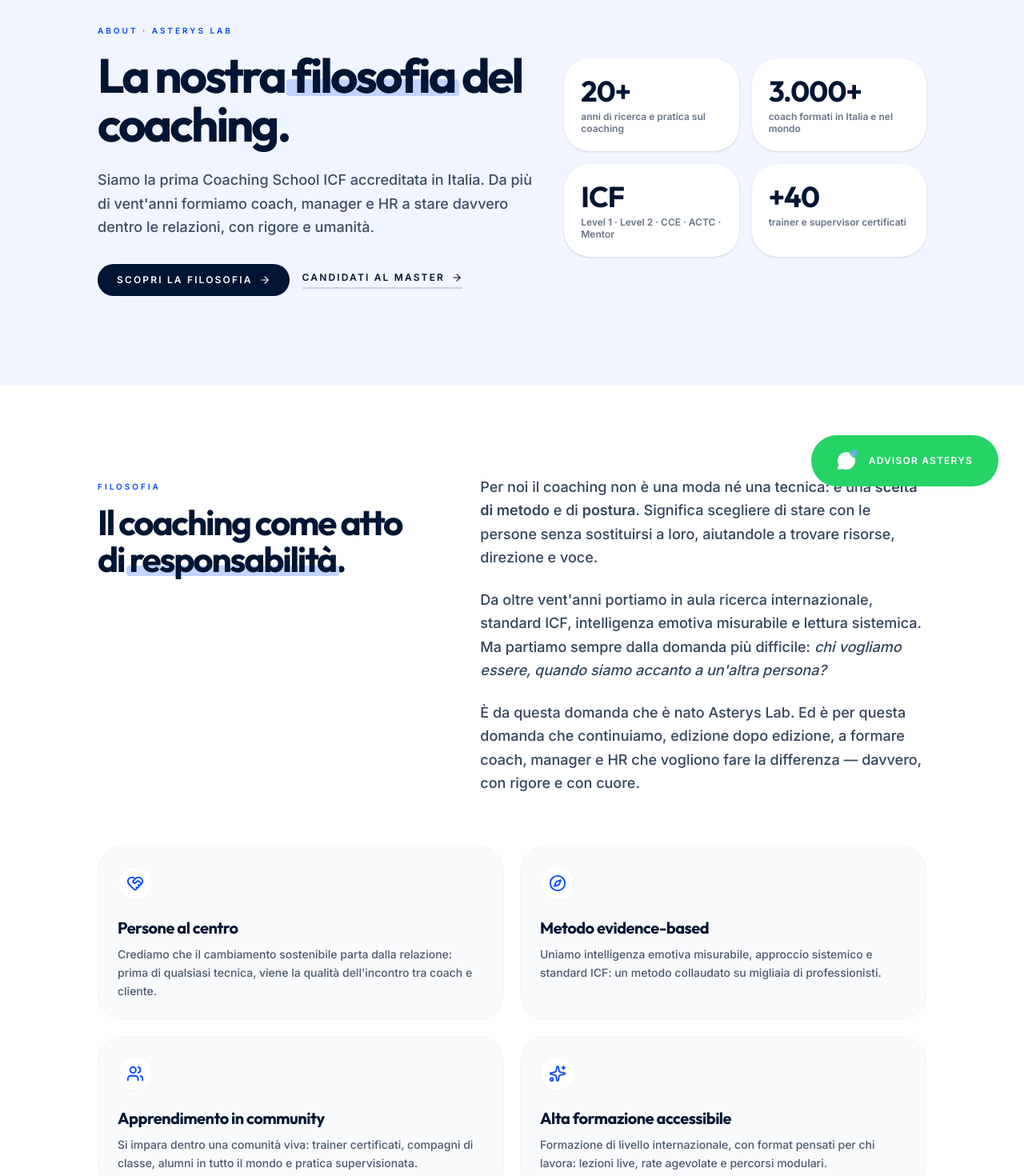
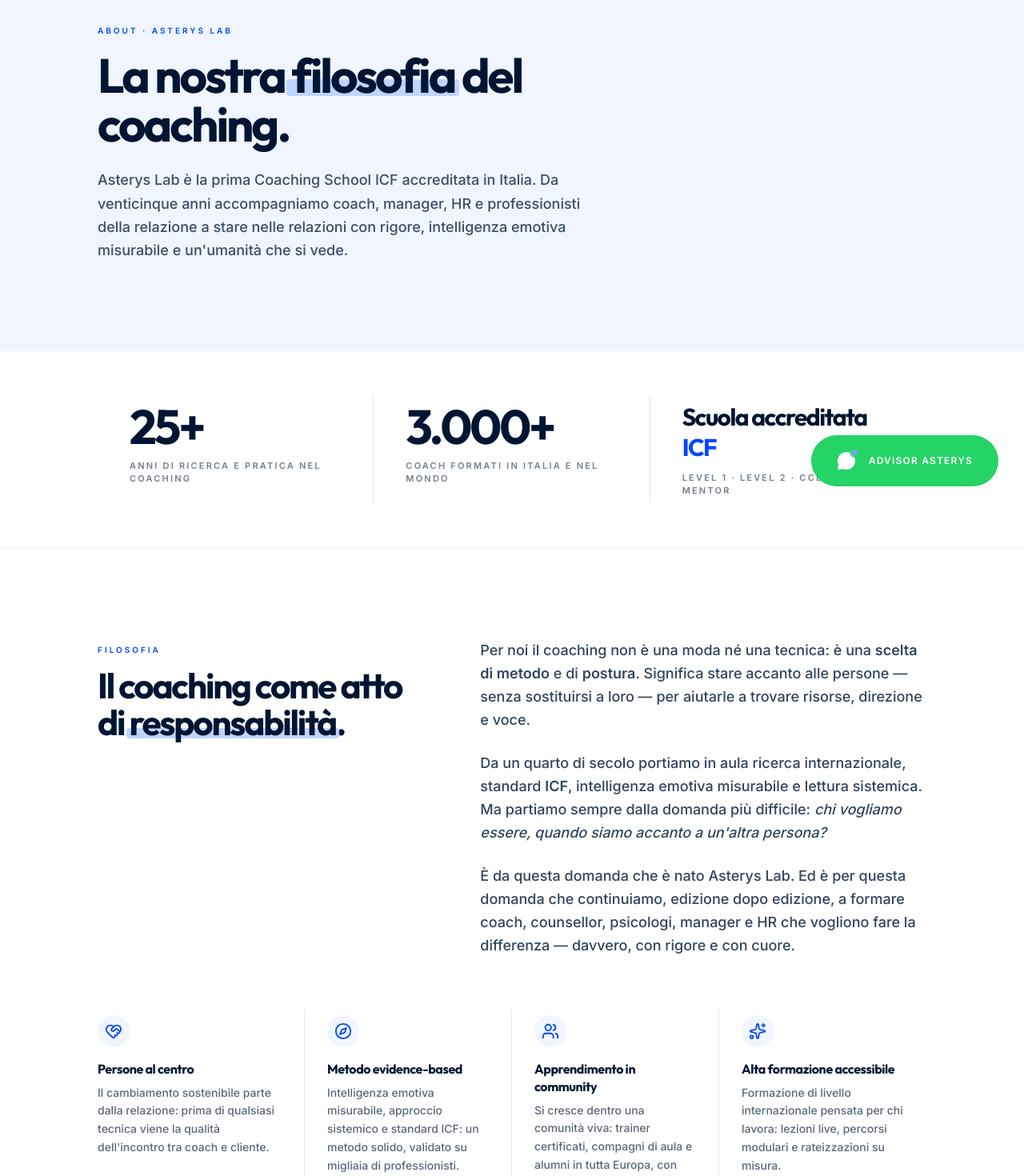
Before and after one commit to danielecolasanti22-wq/asterys-lab---scuola-di-coaching-icf, a React (Vite) app: page /about in a window 1280 px wide. Shown: the part 160-1630 px from the top of the page at 80% size. Built offline with nearby package versions, Linux system fonts and the light colour scheme.

Commit message:
Update About.tsx

```diff
--- a/src/pages/About.tsx
+++ b/src/pages/About.tsx
@@ -1,8 +1,6 @@
 import { useEffect, useState } from 'react';
-import { useLocation, Link } from 'react-router-dom';
-import { motion } from 'motion/react';
+import { useLocation } from 'react-router-dom';
 import {
-  ArrowRight,
   Compass,
   HeartHandshake,
   Users,
@@ -18,33 +16,33 @@
     icon: <HeartHandshake size={22} />,
     title: 'Persone al centro',
     body:
-      'Crediamo che il cambiamento sostenibile parta dalla relazione: prima di qualsiasi tecnica, viene la qualità dell\'incontro tra coach e cliente.',
+      'Il cambiamento sostenibile parte dalla relazione: prima di qualsiasi tecnica viene la qualità dell\'incontro tra coach e cliente.',
   },
   {
     icon: <Compass size={22} />,
     title: 'Metodo evidence-based',
     body:
-      'Uniamo intelligenza emotiva misurabile, approccio sistemico e standard ICF: un metodo collaudato su migliaia di professionisti.',
+      'Intelligenza emotiva misurabile, approccio sistemico e standard ICF: un metodo solido, validato su migliaia di professionisti.',
   },
   {
     icon: <Users size={22} />,
     title: 'Apprendimento in community',
     body:
-      'Si impara dentro una comunità viva: trainer certificati, compagni di classe, alumni in tutto il mondo e pratica supervisionata.',
+      'Si cresce dentro una comunità viva: trainer certificati, compagni di aula e alumni in tutta Europa, con pratica supervisionata.',
   },
   {
     icon: <Sparkles size={22} />,
     title: 'Alta formazione accessibile',
     body:
-      'Formazione di livello internazionale, con format pensati per chi lavora: lezioni live, rate agevolate e percorsi modulari.',
+      'Formazione di livello internazionale pensata per chi lavora: lezioni live, percorsi modulari e rateizzazioni su misura.',
   },
 ];
 
 const values = [
-  { label: 'Rigore', body: 'Standard ICF, supervisione, valutazione continua.' },
+  { label: 'Rigore', body: 'Standard ICF, supervisione e valutazione continua.' },
   { label: 'Umanità', body: 'La relazione prima della performance.' },
-  { label: 'Impatto', body: 'Strumenti concreti, misurabili, replicabili.' },
-  { label: 'Comunità', body: 'Alumni, trainer e advisor a supporto del percorso.' },
+  { label: 'Impatto', body: 'Strumenti concreti, misurabili e replicabili nella tua pratica.' },
+  { label: 'Comunità', body: 'Alumni, trainer e advisor a supporto del tuo percorso.' },
 ];
 
 type PressLogoEntry = { name: string; file: string; tall?: boolean };
@@ -121,8 +119,8 @@
     <div className="bg-white text-brand-navy">
       {/* HERO */}
       <section className="relative overflow-hidden bg-brand-blue-soft/60">
-        <div className="max-w-[1100px] mx-auto px-4 sm:px-8 py-20 lg:py-28 grid lg:grid-cols-[1.2fr_1fr] gap-10 items-center">
-          <div>
+        <div className="max-w-[1100px] mx-auto px-4 sm:px-8 py-20 lg:py-28">
+          <div className="max-w-3xl">
             <span className="text-[10px] font-black uppercase tracking-[0.3em] text-brand-accent">
               About · Asterys Lab
             </span>
@@ -134,44 +132,42 @@
               </span>{' '}
               del coaching.
             </h1>
-            <p className="mt-6 text-lg text-brand-navy/75 font-medium max-w-[560px] leading-relaxed">
-              Siamo la prima Coaching School ICF accreditata in Italia. Da più di vent'anni formiamo
-              coach, manager e HR a stare davvero dentro le relazioni, con rigore e umanità.
+            <p className="mt-6 text-lg text-brand-navy/75 font-medium max-w-[640px] leading-relaxed">
+              Asterys Lab è la prima Coaching School ICF accreditata in Italia. Da venticinque anni
+              accompagniamo coach, manager, HR e professionisti della relazione a stare nelle relazioni
+              con rigore, intelligenza emotiva misurabile e un'umanità che si vede.
             </p>
-            <div className="mt-8 flex flex-wrap items-center gap-4">
-              <a
-                href="#filosofia"
-                className="inline-flex items-center gap-2 bg-brand-navy text-white px-6 py-3 rounded-full text-xs font-black uppercase tracking-[0.18em] hover:bg-brand-accent transition-colors"
-              >
-                Scopri la filosofia
-                <ArrowRight size={14} />
-              </a>
-              <Link
-                to="/iscriviti"
-                className="inline-flex items-center gap-2 text-brand-navy text-xs font-black uppercase tracking-[0.18em] border-b-2 border-brand-navy/15 hover:border-brand-accent hover:text-brand-accent transition-colors pb-1"
-              >
-                Candidati al Master
-                <ArrowRight size={14} />
-              </Link>
+          </div>
+        </div>
+      </section>
+
+      {/* STATS COUNTER */}
+      <section className="bg-white border-b border-gray-100">
+        <div className="max-w-[1100px] mx-auto px-4 sm:px-8 py-10 lg:py-14">
+          <div className="grid grid-cols-1 sm:grid-cols-3 divide-y sm:divide-y-0 sm:divide-x divide-gray-200">
+            <div className="px-2 sm:px-6 lg:px-10 py-6 sm:py-2 text-center sm:text-left">
+              <p className="text-5xl lg:text-6xl font-display font-black tracking-tighter text-brand-navy leading-none">
+                25+
+              </p>
+              <p className="mt-3 text-[11px] font-black uppercase tracking-[0.2em] text-brand-navy/55 leading-snug">
+                Anni di ricerca e pratica nel coaching
+              </p>
             </div>
-          </div>
-
-          <div className="grid grid-cols-2 gap-4">
-            <div className="bg-white rounded-2xl p-5 shadow-sm border border-white/80">
-              <p className="text-4xl font-display font-black tracking-tight text-brand-navy">20+</p>
-              <p className="text-xs font-bold text-brand-navy/60 mt-1 leading-tight">anni di ricerca e pratica sul coaching</p>
+            <div className="px-2 sm:px-6 lg:px-10 py-6 sm:py-2 text-center sm:text-left">
+              <p className="text-5xl lg:text-6xl font-display font-black tracking-tighter text-brand-navy leading-none">
+                3.000+
+              </p>
+              <p className="mt-3 text-[11px] font-black uppercase tracking-[0.2em] text-brand-navy/55 leading-snug">
+                Coach formati in Italia e nel mondo
+              </p>
             </div>
-            <div className="bg-white rounded-2xl p-5 shadow-sm border border-white/80">
-              <p className="text-4xl font-display font-black tracking-tight text-brand-navy">3.000+</p>
-              <p className="text-xs font-bold text-brand-navy/60 mt-1 leading-tight">coach formati in Italia e nel mondo</p>
-            </div>
-            <div className="bg-white rounded-2xl p-5 shadow-sm border border-white/80">
-              <p className="text-4xl font-display font-black tracking-tight text-brand-navy">ICF</p>
-              <p className="text-xs font-bold text-brand-navy/60 mt-1 leading-tight">Level 1 · Level 2 · CCE · ACTC · Mentor</p>
-            </div>
-            <div className="bg-white rounded-2xl p-5 shadow-sm border border-white/80">
-              <p className="text-4xl font-display font-black tracking-tight text-brand-navy">+40</p>
-              <p className="text-xs font-bold text-brand-navy/60 mt-1 leading-tight">trainer e supervisor certificati</p>
+            <div className="px-2 sm:px-6 lg:px-10 py-6 sm:py-2 text-center sm:text-left">
+              <p className="text-2xl lg:text-3xl font-display font-black tracking-tighter text-brand-navy leading-tight">
+                Scuola accreditata <span className="text-brand-accent">ICF</span>
+              </p>
+              <p className="mt-3 text-[11px] font-black uppercase tracking-[0.2em] text-brand-navy/55 leading-snug">
+                Level 1 · Level 2 · CCE · ACTC · Mentor
+              </p>
             </div>
           </div>
         </div>
@@ -196,40 +192,36 @@
             <div className="space-y-6 text-lg text-brand-navy/80 font-medium leading-relaxed">
               <p>
                 Per noi il coaching non è una moda né una tecnica: è una <strong>scelta di metodo</strong>
-                {' '}e di <strong>postura</strong>. Significa scegliere di stare con le persone senza sostituirsi
-                a loro, aiutandole a trovare risorse, direzione e voce.
+                {' '}e di <strong>postura</strong>. Significa stare accanto alle persone — senza sostituirsi
+                a loro — per aiutarle a trovare risorse, direzione e voce.
               </p>
               <p>
-                Da oltre vent'anni portiamo in aula ricerca internazionale, standard ICF,
-                intelligenza emotiva misurabile e lettura sistemica. Ma partiamo sempre dalla domanda
-                più difficile: <em>chi vogliamo essere, quando siamo accanto a un'altra persona?</em>
+                Da un quarto di secolo portiamo in aula ricerca internazionale, standard <strong>ICF</strong>,
+                intelligenza emotiva misurabile e lettura sistemica. Ma partiamo sempre dalla domanda più
+                difficile: <em>chi vogliamo essere, quando siamo accanto a un'altra persona?</em>
               </p>
               <p>
                 È da questa domanda che è nato Asterys Lab. Ed è per questa domanda che continuiamo,
-                edizione dopo edizione, a formare coach, manager e HR che vogliono fare la differenza —
-                davvero, con rigore e con cuore.
+                edizione dopo edizione, a formare coach, counsellor, psicologi, manager e HR che vogliono
+                fare la differenza — davvero, con rigore e con cuore.
               </p>
             </div>
           </div>
 
-          <div className="mt-16 grid sm:grid-cols-2 gap-5">
+          <div className="mt-16 grid grid-cols-1 lg:grid-cols-4 divide-y lg:divide-y-0 lg:divide-x divide-gray-200">
             {pillars.map((p) => (
-              <motion.div
+              <div
                 key={p.title}
-                initial={{ opacity: 0, y: 12 }}
-                whileInView={{ opacity: 1, y: 0 }}
-                viewport={{ once: true, margin: '-60px' }}
-                transition={{ duration: 0.35, ease: 'easeOut' }}
-                className="bg-gray-50 rounded-2xl p-6 border border-gray-100"
+                className="px-0 lg:px-7 py-8 lg:py-2 first:lg:pl-0 last:lg:pr-0"
               >
-                <div className="w-11 h-11 rounded-xl bg-white text-brand-accent flex items-center justify-center border border-gray-100">
+                <div className="w-10 h-10 rounded-xl bg-brand-blue-soft/60 text-brand-accent flex items-center justify-center mb-4">
                   {p.icon}
                 </div>
-                <h3 className="mt-5 text-xl font-display font-black tracking-tight text-brand-navy">
+                <h3 className="text-base font-display font-black tracking-tight text-brand-navy mb-2 leading-snug">
                   {p.title}
                 </h3>
-                <p className="mt-2 text-sm text-brand-navy/70 font-medium leading-relaxed">{p.body}</p>
-              </motion.div>
+                <p className="text-sm text-brand-navy/65 font-medium leading-relaxed">{p.body}</p>
+              </div>
             ))}
           </div>
         </div>
@@ -272,8 +264,8 @@
             </span>
             <h2 className={`${tSection} mt-3`}>Hanno parlato di noi.</h2>
             <p className="mt-4 text-base text-brand-navy/70 font-medium max-w-[560px]">
-              Ricerche, interviste e racconti sulla nostra scuola, sulla community di coach e
-              sull'impatto del coaching nelle organizzazioni italiane.
+              Ricerche, interviste e racconti sulla nostra Coaching School ICF, sulla community di coach
+              e sull'impatto del coaching nelle organizzazioni italiane.
             </p>
           </div>
 
```
